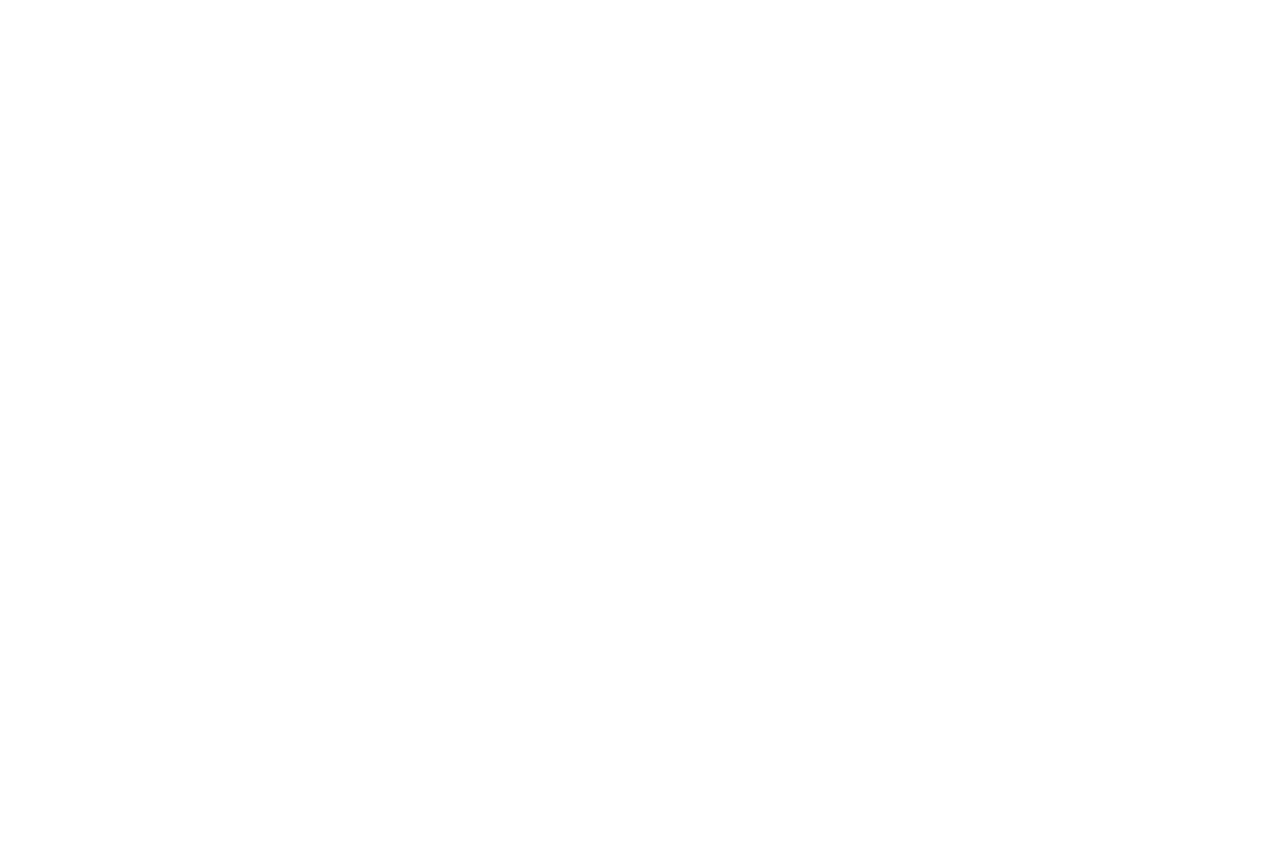
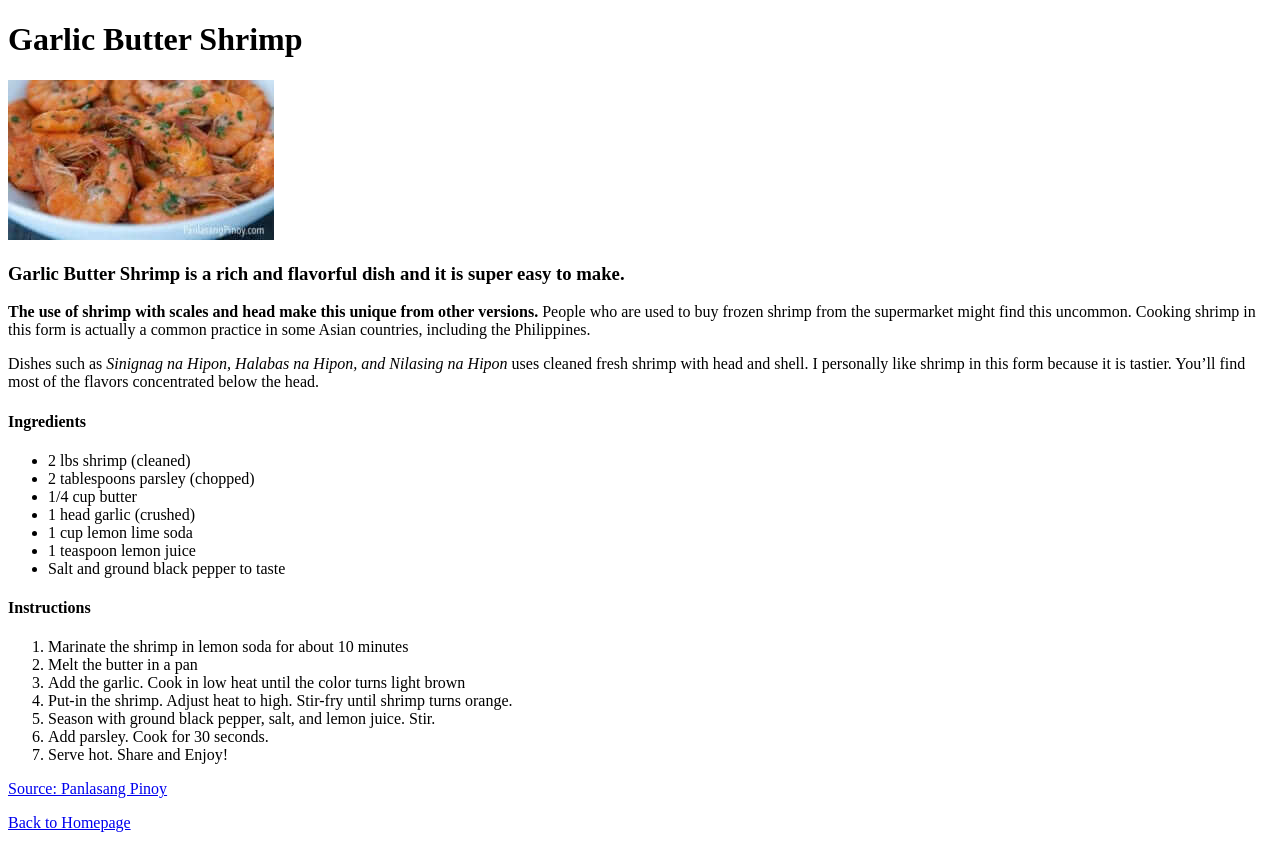
Before and after one commit to Piktrizio/odin-recipes, a plain HTML site: page recipes/garlic-butter-shrimp.html in a window 1280 px wide. Before the commit the page ends 800 px from the top, so only its background shows below. Drawn offline with Linux system fonts and the light colour scheme.

Commit message:
Finish the shrimp recipe and finalize the project

```diff
--- a/recipes/garlic-butter-shrimp.html
+++ b/recipes/garlic-butter-shrimp.html
@@ -7,6 +7,41 @@
 </head>
 
 <body>
+    <h1>Garlic Butter Shrimp</h1>
+    <img src="../images/garlic-butter-shrimp.jpg" alt="A picture of the dish">
+    <h3>Garlic Butter Shrimp is a rich and flavorful dish and it is super easy to make.</h3>
 
+    <p><strong>The use of shrimp with scales and head make this unique from other versions.</strong> People who are used to buy frozen shrimp
+    from the supermarket might find this uncommon. Cooking shrimp in this form is actually a common practice in some Asian
+    countries, including the Philippines.</p>
+
+    <p>Dishes such as <em>Sinignag na Hipon, Halabas na Hipon, and Nilasing na Hipon</em> uses cleaned fresh shrimp with head and shell.
+    I personally like shrimp in this form because it is tastier. You’ll find most of the flavors concentrated below the
+    head.</p>
+
+    <h4>Ingredients</h4>
+    <ul>
+        <li>2 lbs shrimp (cleaned)</li>
+        <li>2 tablespoons parsley (chopped)</li>
+        <li>1/4 cup butter</li>
+        <li>1 head garlic (crushed)</li>
+        <li>1 cup lemon lime soda</li>
+        <li>1 teaspoon lemon juice</li>
+        <li>Salt and ground black pepper to taste</li>
+    </ul>
+
+    <h4>Instructions</h4>
+    <ol>
+        <li>Marinate the shrimp in lemon soda for about 10 minutes</li>
+        <li>Melt the butter in a pan</li>
+        <li>Add the garlic. Cook in low heat until the color turns light brown</li>
+        <li>Put-in the shrimp. Adjust heat to high. Stir-fry until shrimp turns orange.</li>
+        <li>Season with ground black pepper, salt, and lemon juice. Stir.</li>
+        <li>Add parsley. Cook for 30 seconds.</li>
+        <li>Serve hot. Share and Enjoy!</li>
+    </ol>
+
+    <p><a href="https://panlasangpinoy.com/buttered-garlic-shrimp/">Source: Panlasang Pinoy</a></p>
+    <p><a href="../index.html">Back to Homepage</a></p>
 </body>
 </html>
```
